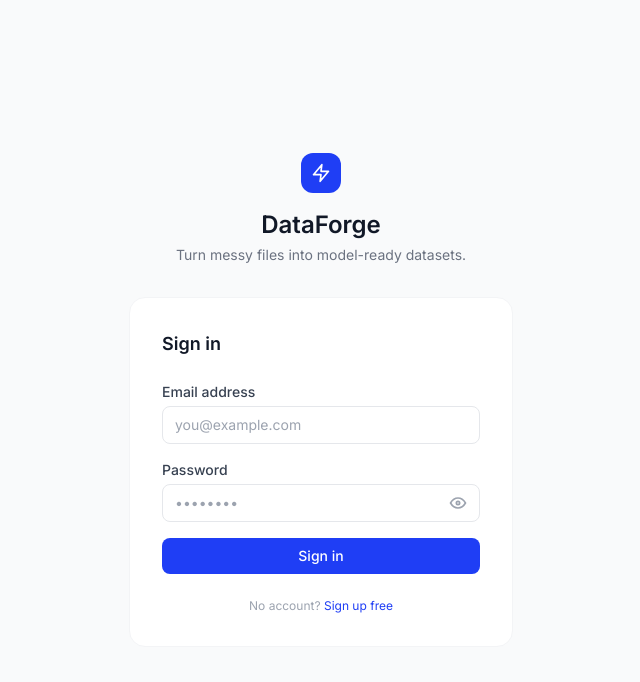
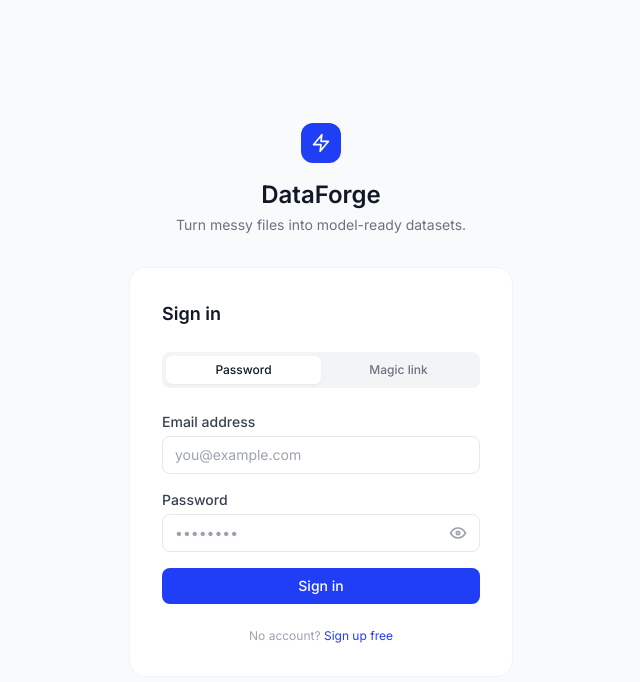
Before and after one commit to Ssemaganda-George/Data-Forge, a Next.js app: page /login in a window 1280 px wide. Shown: the top 682 px of the page, without its empty margins (319-959 px from the left). Built offline with nearby package versions, Linux system fonts and the light colour scheme; no server answers.

Commit message:
Switch to DB mode auth with email magic link signup

```diff
--- a/src/app/(auth)/login/page.tsx
+++ b/src/app/(auth)/login/page.tsx
@@ -1,21 +1,25 @@
 "use client";
 
 import { useState } from "react";
+import Link from "next/link";
 import { signIn } from "next-auth/react";
 import { useRouter } from "next/navigation";
 import { Button } from "@/components/ui/button";
 import { Input } from "@/components/ui/input";
-import Link from "next/link";
+
+type Mode = "credentials" | "email";
 
 export default function LoginPage() {
   const router = useRouter();
+  const [mode, setMode] = useState<Mode>("credentials");
   const [email, setEmail] = useState("");
   const [password, setPassword] = useState("");
   const [showPassword, setShowPassword] = useState(false);
   const [loading, setLoading] = useState(false);
   const [error, setError] = useState("");
+  const [magicSent, setMagicSent] = useState(false);
 
-  async function handleSubmit(e: React.FormEvent) {
+  async function handleCredentialsSubmit(e: React.FormEvent) {
     e.preventDefault();
     setError("");
     setLoading(true);
@@ -26,22 +30,91 @@ export default function LoginPage() {
     });
     setLoading(false);
     if (res?.error) {
-      setError("Login failed. Check the server console for details.");
+      setError("Invalid email or password.");
     } else {
       router.push("/");
     }
   }
 
+  async function handleEmailSubmit(e: React.FormEvent) {
+    e.preventDefault();
+    if (!email.trim()) {
+      setError("Email is required.");
+      return;
+    }
+    setLoading(true);
+    setError("");
+    try {
+      const res = await signIn("email", { email, redirect: false });
+      if (res?.error) {
+        setError("Failed to send magic link. Please try again.");
+      } else {
+        setMagicSent(true);
+      }
+    } catch {
+      setError("Something went wrong. Please try again.");
+    } finally {
+      setLoading(false);
+    }
+  }
+
+  if (magicSent) {
+    return (
+      <div className="bg-white border border-gray-100 rounded-2xl p-8 text-center">
+        <p className="text-sm font-medium text-gray-900 mb-1">Check your email</p>
+        <p className="text-sm text-gray-500">
+          We sent a magic link to <strong>{email}</strong>. Click it to sign in.
+        </p>
+        <button
+          onClick={() => setMagicSent(false)}
+          className="mt-4 text-xs text-brand-600 hover:underline"
+        >
+          Back to login
+        </button>
+      </div>
+    );
+  }
+
   return (
     <div className="bg-white border border-gray-100 rounded-2xl p-8">
       <h2 className="text-lg font-semibold text-gray-900 mb-6">Sign in</h2>
-      <form onSubmit={handleSubmit} className="space-y-4">
+
+      <div className="flex rounded-lg bg-gray-100 p-1 mb-6">
+        <button
+          type="button"
+          onClick={() => setMode("credentials")}
+          className={`flex-1 text-xs font-medium py-1.5 rounded-md transition-colors ${
+            mode === "credentials"
+              ? "bg-white text-gray-900 shadow-sm"
+              : "text-gray-500 hover:text-gray-700"
+          }`}
+        >
+          Password
+        </button>
+        <button
+          type="button"
+          onClick={() => setMode("email")}
+          className={`flex-1 text-xs font-medium py-1.5 rounded-md transition-colors ${
+            mode === "email"
+              ? "bg-white text-gray-900 shadow-sm"
+              : "text-gray-500 hover:text-gray-700"
+          }`}
+        >
+          Magic link
+        </button>
+      </div>
+
+      {mode === "credentials" ? (
+        <form onSubmit={handleCredentialsSubmit} className="space-y-4">
           <Input
             label="Email address"
             type="email"
             placeholder="you@example.com"
             value={email}
-          onChange={(e) => setEmail(e.target.value)}
+            onChange={(e) => {
+              setEmail(e.target.value);
+              setError("");
+            }}
             autoComplete="email"
           />
           <Input
@@ -49,13 +122,19 @@ export default function LoginPage() {
             type={showPassword ? "text" : "password"}
             placeholder="••••••••"
             value={password}
-          onChange={(e) => setPassword(e.target.value)}
+            onChange={(e) => {
+              setPassword(e.target.value);
+              setError("");
+            }}
             autoComplete="current-password"
             error={error}
             showPasswordToggle
             passwordVisible={showPassword}
             onTogglePassword={() => setShowPassword(!showPassword)}
           />
+          {error && mode === "credentials" && (
+            <p className="text-xs text-red-600">{error}</p>
+          )}
           <Button
             type="submit"
             variant="primary"
@@ -65,6 +144,33 @@ export default function LoginPage() {
             Sign in
           </Button>
         </form>
+      ) : (
+        <form onSubmit={handleEmailSubmit} className="space-y-4">
+          <Input
+            label="Email address"
+            type="email"
+            placeholder="you@example.com"
+            value={email}
+            onChange={(e) => {
+              setEmail(e.target.value);
+              setError("");
+            }}
+            autoComplete="email"
+          />
+          {error && mode === "email" && (
+            <p className="text-xs text-red-600">{error}</p>
+          )}
+          <Button
+            type="submit"
+            variant="primary"
+            className="w-full justify-center"
+            loading={loading}
+          >
+            Send magic link
+          </Button>
+        </form>
+      )}
+
       <p className="mt-6 text-center text-xs text-gray-400">
         No account?{" "}
         <Link href="/signup" className="text-brand-600 hover:underline">
--- a/src/app/(auth)/signup/page.tsx
+++ b/src/app/(auth)/signup/page.tsx
@@ -20,13 +20,18 @@ export default function SignUpPage() {
       return;
     }
     setLoading(true);
-    // NextAuth email provider creates user on first sign-in
-    const res = await signIn("email", { email, redirect: false });
-    setLoading(false);
-    if (res?.error) {
+    setError("");
+    try {
+      const res = await signIn("email", { email, redirect: false });
+      if (res?.error) {
+        setError("Failed to send signup email. Please try again.");
+      } else {
+        setSent(true);
+      }
+    } catch {
       setError("Something went wrong. Please try again.");
-    } else {
-      setSent(true);
+    } finally {
+      setLoading(false);
     }
   }
 
--- a/src/lib/auth.ts
+++ b/src/lib/auth.ts
@@ -1,32 +1,29 @@
 // =============================================================================
 // AUTH CONFIGURATION
-//
-// ── TEMP MODE (active) ───────────────────────────────────────────────────────
-// Uses a hardcoded CredentialsProvider + JWT sessions so the app works without
-// a database. Switch to DB MODE below once the DB is connected.
-//
-// ── DB MODE (commented out) ──────────────────────────────────────────────────
-// To restore:
-//   1. Comment out / delete the TEMP MODE block below.
-//   2. Uncomment the DB MODE block.
-//   3. Ensure DATABASE_URL is set and `npm run db:push` has been run.
-//   4. Switch session strategy back to "database".
 // =============================================================================
 
-// ── TEMP MODE ─────────────────────────────────────────────────────────────────
+import { PrismaAdapter } from "@auth/prisma-adapter";
+import GoogleProvider from "next-auth/providers/google";
+import EmailProvider from "next-auth/providers/email";
 import CredentialsProvider from "next-auth/providers/credentials";
 import type { NextAuthOptions } from "next-auth";
-
-const DEV_USER = {
-  id: "dev-user-1",
-  email: "ssgeorge480@gmail.com",
-  name: "S George",
-};
-
-const DEV_PASSWORD = "Mitsan@9090";
+import { db } from "@/lib/db";
 
 export const authOptions: NextAuthOptions = {
+  adapter: PrismaAdapter(db) as NextAuthOptions["adapter"],
   providers: [
+    ...(process.env.GOOGLE_CLIENT_ID && process.env.GOOGLE_CLIENT_SECRET
+      ? [
+          GoogleProvider({
+            clientId: process.env.GOOGLE_CLIENT_ID,
+            clientSecret: process.env.GOOGLE_CLIENT_SECRET,
+          }),
+        ]
+      : []),
+    EmailProvider({
+      server: process.env.EMAIL_SERVER ?? "smtp://localhost:1025",
+      from: process.env.EMAIL_FROM ?? "noreply@dataforge.dev",
+    }),
     CredentialsProvider({
       name: "credentials",
       credentials: {
@@ -34,74 +31,31 @@ export const authOptions: NextAuthOptions = {
         password: { label: "Password", type: "password" },
       },
       async authorize(credentials) {
-        console.log("[AUTH] authorize called with:", credentials);
         if (
-          credentials?.email === DEV_USER.email &&
-          credentials?.password === DEV_PASSWORD
+          credentials?.email === "ssgeorge480@gmail.com" &&
+          credentials?.password === "Mitsan@9090"
         ) {
-          console.log("[AUTH] authorize success for:", DEV_USER.email);
-          return DEV_USER;
+          return {
+            id: "dev-user-1",
+            email: "ssgeorge480@gmail.com",
+            name: "S George",
+          };
         }
-        console.log("[AUTH] authorize failed — credentials did not match");
         return null;
       },
     }),
   ],
-  session: { strategy: "jwt" },
+  session: { strategy: "database" },
   pages: {
     signIn: "/login",
     newUser: "/",
   },
   callbacks: {
-    jwt({ token, user }) {
-      if (user) token.id = user.id;
-      return token;
-    },
-    session({ session, token }) {
+    session({ session, user }) {
       if (session.user) {
-        session.user.id = token.id as string;
+        session.user.id = user.id;
       }
       return session;
     },
   },
 };
-// ── END TEMP MODE ─────────────────────────────────────────────────────────────
-
-// ── DB MODE (uncomment when DB is ready) ─────────────────────────────────────
-// import { PrismaAdapter } from "@auth/prisma-adapter";
-// import GoogleProvider from "next-auth/providers/google";
-// import EmailProvider from "next-auth/providers/email";
-// import type { NextAuthOptions } from "next-auth";
-// import { db } from "@/lib/db";
-//
-// export const authOptions: NextAuthOptions = {
-//   adapter: PrismaAdapter(db) as NextAuthOptions["adapter"],
-//   providers: [
-//     ...(process.env.GOOGLE_CLIENT_ID && process.env.GOOGLE_CLIENT_SECRET
-//       ? [
-//           GoogleProvider({
-//             clientId: process.env.GOOGLE_CLIENT_ID,
-//             clientSecret: process.env.GOOGLE_CLIENT_SECRET,
-//           }),
-//         ]
-//       : []),
-//     EmailProvider({
-//       server: process.env.EMAIL_SERVER ?? "smtp://localhost:1025",
-//       from: process.env.EMAIL_FROM ?? "noreply@dataforge.dev",
-//     }),
-//   ],
-//   session: { strategy: "database" },
-//   pages: {
-//     signIn: "/login",
-//     newUser: "/",
-//   },
-//   callbacks: {
-//     session({ session, user }) {
-//       if (session.user) {
-//         session.user.id = user.id;
-//       }
-//       return session;
-//     },
-//   },
-// };
-// ── END DB MODE ───────────────────────────────────────────────────────────────
```
Lines whose indentation alone changed are shown as unchanged.
